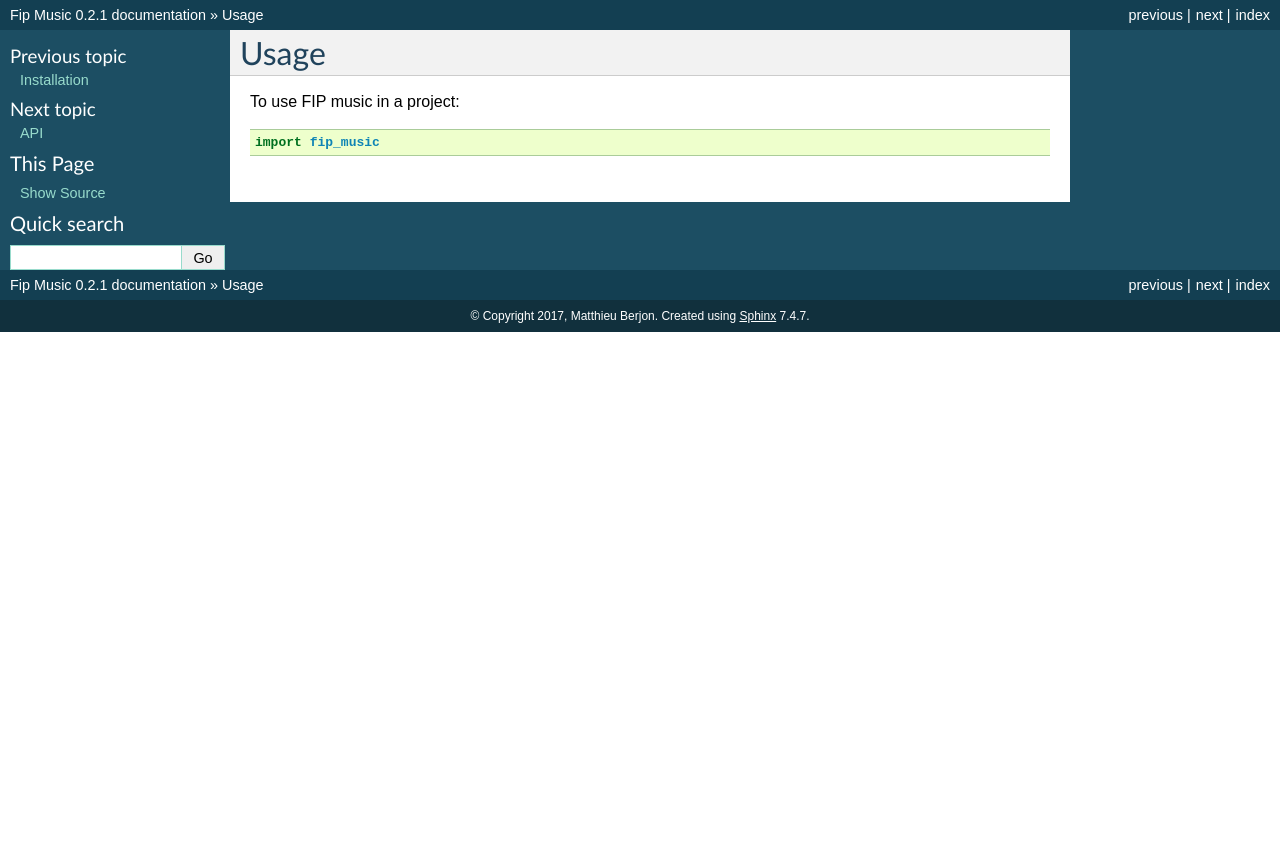
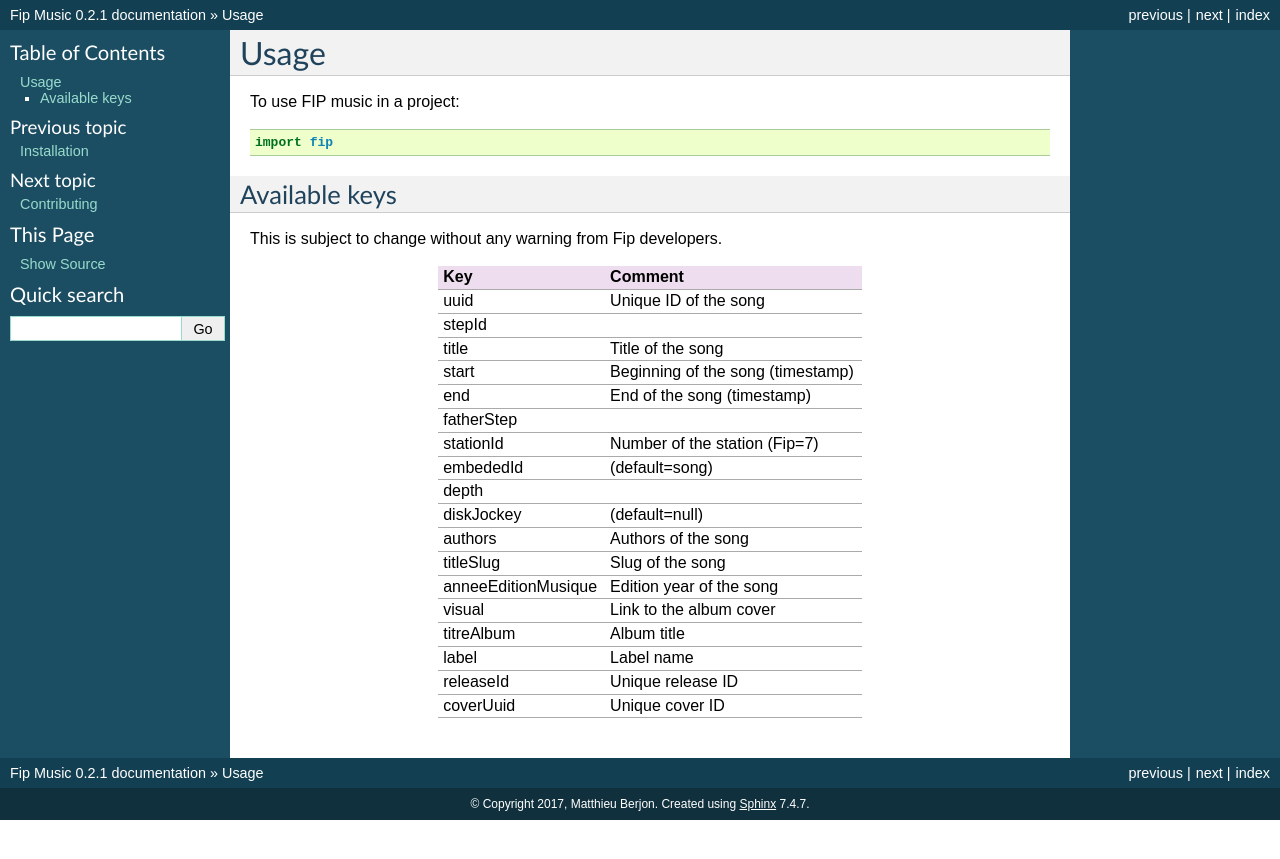
Before and after one commit to mattberjon/fip, a Sphinx documentation site: the page built from docs/usage.rst, in a window 1280 px wide. Shown: the top 859 px of the page. Built offline with Sphinx 7.4.7, drawn with Linux system fonts in a browser that asks for light colours; pages that are not in the unit, such as notebooks, are missing from menus.

Commit message:
Update of the documentation
I updated all the documentation in order to have a proper usage and
compilation of documentation.

Signed-off-by: Matthieu Berjon <matthieu@berjon.net>

```diff
--- a/docs/changelog.rst
+++ /dev/null
@@ -1 +0,0 @@
-.. include:: ../CHANGELOG.rst
--- a/docs/usage.rst
+++ b/docs/usage.rst
@@ -4,4 +4,50 @@
 
 To use FIP music in a project::
 
-    import fip_music
+    import fip
+
+
+Available keys
+--------------
+
+This is subject to change without any warning from Fip developers.
+
++---------------------+-----------------------------------+
+| Key                 | Comment                           |
++=====================+===================================+
+| uuid                | Unique ID of the song             |
++---------------------+-----------------------------------+
+| stepId              |                                   |
++---------------------+-----------------------------------+
+| title               | Title of the song                 |
++---------------------+-----------------------------------+
+| start               | Beginning of the song (timestamp) |
++---------------------+-----------------------------------+
+| end                 | End of the song (timestamp)       |
++---------------------+-----------------------------------+
+| fatherStep          |                                   |
++---------------------+-----------------------------------+
+| stationId           | Number of the station (Fip=7)     |
++---------------------+-----------------------------------+
+| embededId           | (default=song)                    |
++---------------------+-----------------------------------+
+| depth               |                                   |
++---------------------+-----------------------------------+
+| diskJockey          | (default=null)                    |
++---------------------+-----------------------------------+
+| authors             | Authors of the song               |
++---------------------+-----------------------------------+
+| titleSlug           | Slug of the song                  |
++---------------------+-----------------------------------+
+| anneeEditionMusique | Edition year of the song          |
++---------------------+-----------------------------------+
+| visual              | Link to the album cover           |
++---------------------+-----------------------------------+
+| titreAlbum          | Album title                       |
++---------------------+-----------------------------------+
+| label               | Label name                        |
++---------------------+-----------------------------------+
+| releaseId           | Unique release ID                 |
++---------------------+-----------------------------------+
+| coverUuid           | Unique cover ID                   |
++---------------------+-----------------------------------+
```
Also changed, not shown: docs/index.rst (+2 -9 lines), HISTORY.rst (renamed from CHANGELOG.rst), 2 other files.
